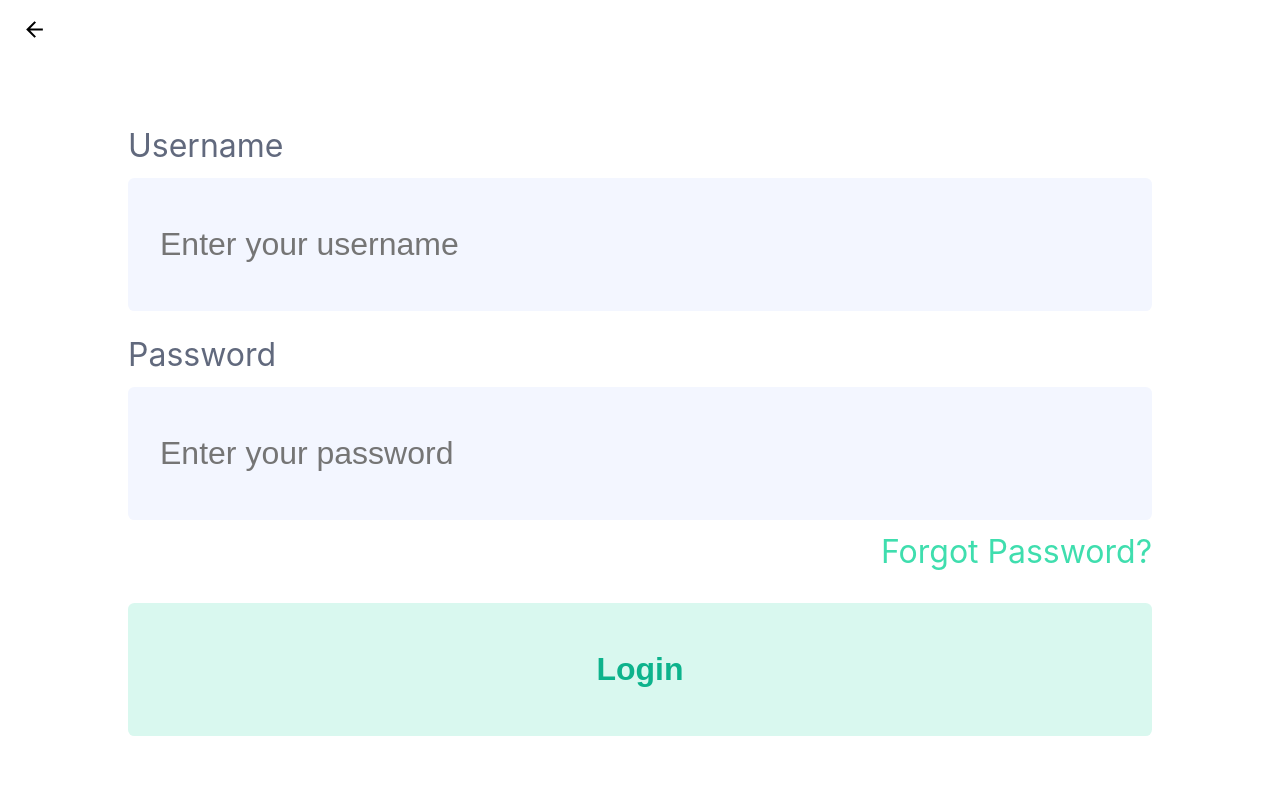
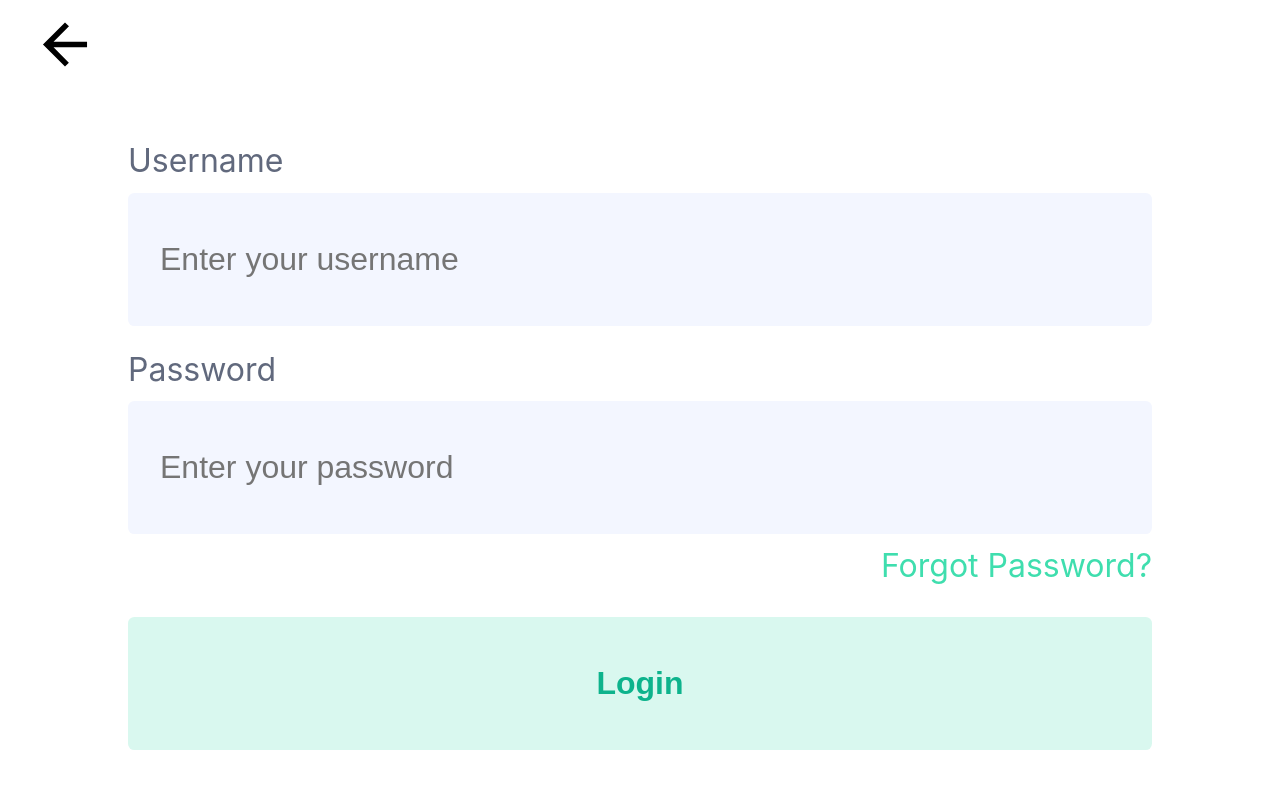
Before and after one commit to HKanwal/kapstone, a Next.js app in the folder src/next-app/: page /login in a window 1280 px wide. Shown: the top 788 px of the page. Built offline with nearby package versions, Linux system fonts and the light colour scheme.

Commit message:
Created a Header component for back btn and title

```diff
--- a/src/next-app/components/BackButton.tsx
+++ b/src/next-app/components/BackButton.tsx
@@ -1,16 +1,37 @@
 import styles from "../styles/BackButton.module.css";
 import { IoMdArrowBack } from "react-icons/io";
+import { useEffect, useState } from "react";
 
 type BackButtonProps = {
   onClick?: () => void;
 };
 
+const calcSize = (winHeight: number, winWidth: number) => {
+  return Math.floor(Math.min(winHeight, winWidth) / 12);
+};
+
 const BackButton = (props: BackButtonProps) => {
+  const [size, setSize] = useState<number>(0);
+
+  // Responsive size based on screen size
+  useEffect(() => {
+    const handleResize = () => {
+      setSize(calcSize(window.innerHeight, window.innerWidth));
+    };
+
+    handleResize();
+    window.addEventListener("resize", handleResize);
+
+    return () => {
+      window.removeEventListener("resize", handleResize);
+    };
+  }, []);
+
   return (
-    <button className={styles.container}>
+    <button className={styles.container} disabled={!props.onClick}>
       <IoMdArrowBack
         className={styles.back}
-        size="25"
+        size={size}
         onClick={props.onClick}
       />
     </button>
--- /dev/null
+++ b/src/next-app/components/Header.tsx
@@ -0,0 +1,30 @@
+import styles from "../styles/Header.module.css";
+import BackButton from "./BackButton";
+
+type HeaderProps = {
+  goBackToHref: string;
+  title?: string;
+};
+
+const Header = (props: HeaderProps) => {
+  const goBack = () => {
+    window.location.href = props.goBackToHref;
+  };
+
+  return (
+    <div className={styles.header}>
+      <div className={styles["back-btn-container"]}>
+        <BackButton onClick={goBack} />
+      </div>
+      {!!props.title ? (
+        <span className={styles.title}>{props.title}</span>
+      ) : (
+        <span className={styles.title} style={{ visibility: "hidden" }}>
+          bad css
+        </span>
+      )}
+    </div>
+  );
+};
+
+export default Header;
--- a/src/next-app/pages/login.tsx
+++ b/src/next-app/pages/login.tsx
@@ -3,6 +3,7 @@ import { useState } from "react";
 import BackButton from "../components/BackButton";
 import Button from "../components/Button";
 import FormField from "../components/FormField";
+import Header from "../components/Header";
 import Modal from "../components/Modal";
 import styles from "../styles/LoginPage.module.css";
 
@@ -19,15 +20,10 @@ const LoginPage: NextPage = () => {
     setModalVisisble(false);
   };
 
-  const goBack = () => {
-    window.location.href = "/";
-  };
-
   return (
     <div className={styles.container}>
-      <div className={styles.header}>
-        <BackButton onClick={goBack} />
-      </div>
+      <Header goBackToHref="/" />
+
       <div className={styles.content}>
         <div className={styles["username-container"]}>
           <FormField
--- a/src/next-app/styles/BackButton.module.css
+++ b/src/next-app/styles/BackButton.module.css
@@ -1,9 +1,10 @@
 .container {
   border: 0;
   background-color: white;
+  color: black;
 }
 
-.container:active {
+.container:enabled:active {
   opacity: 0.5;
 }
 
--- /dev/null
+++ b/src/next-app/styles/Header.module.css
@@ -0,0 +1,22 @@
+.header {
+  position: relative;
+  width: 100%;
+  display: flex;
+  flex-direction: column;
+  align-items: center;
+  justify-content: center;
+}
+
+.back-btn-container {
+  position: absolute;
+  top: 50%;
+  left: 2vw;
+  transform: translate(0px, -50%);
+}
+
+.title {
+  font-size: 6vmin;
+  padding-top: 2vh;
+  padding-bottom: 2vh;
+  font-weight: bold;
+}
--- a/src/next-app/styles/LoginPage.module.css
+++ b/src/next-app/styles/LoginPage.module.css
@@ -3,14 +3,6 @@
   height: 100vh;
   display: flex;
   flex-direction: column;
-}
-
-.header {
-  width: 100%;
-  display: flex;
-  padding-top: 2vh;
-  padding-bottom: 2vh;
-  padding-left: 2vh;
 }
 
 .content {
```
